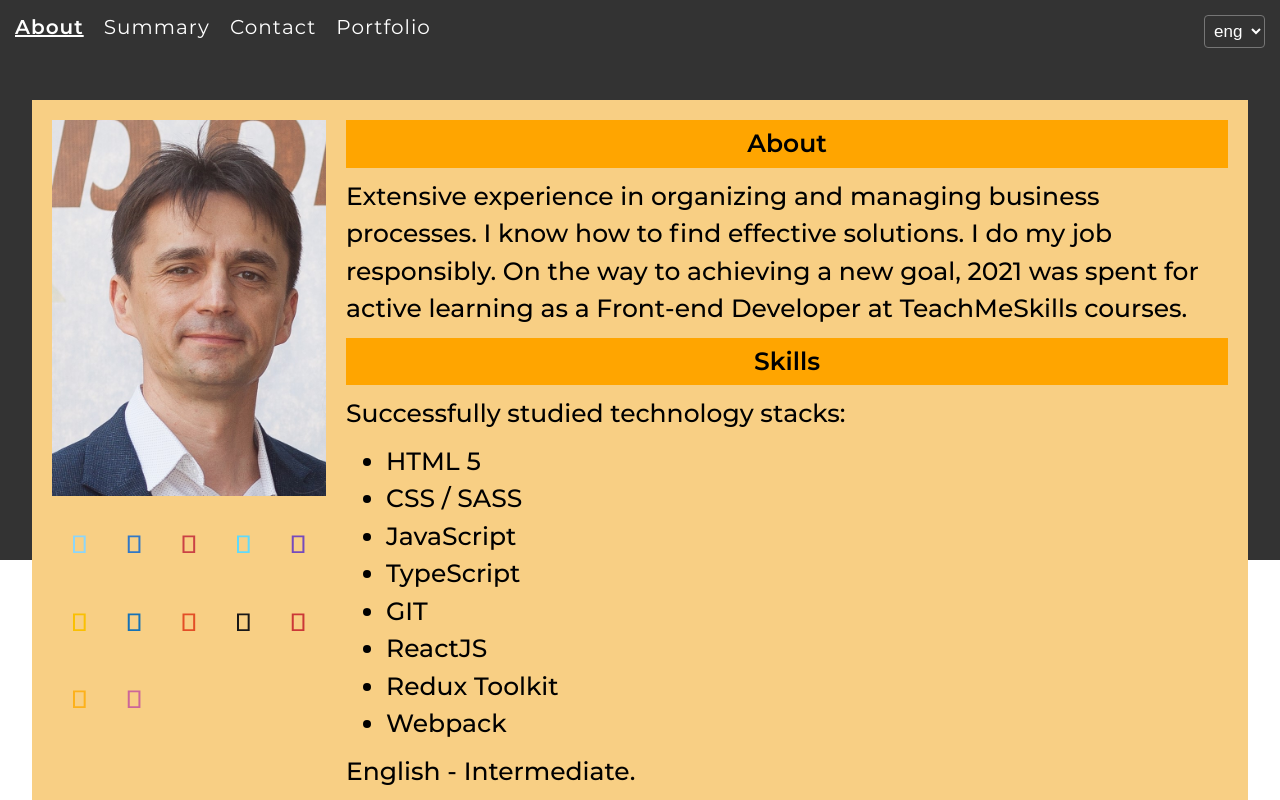
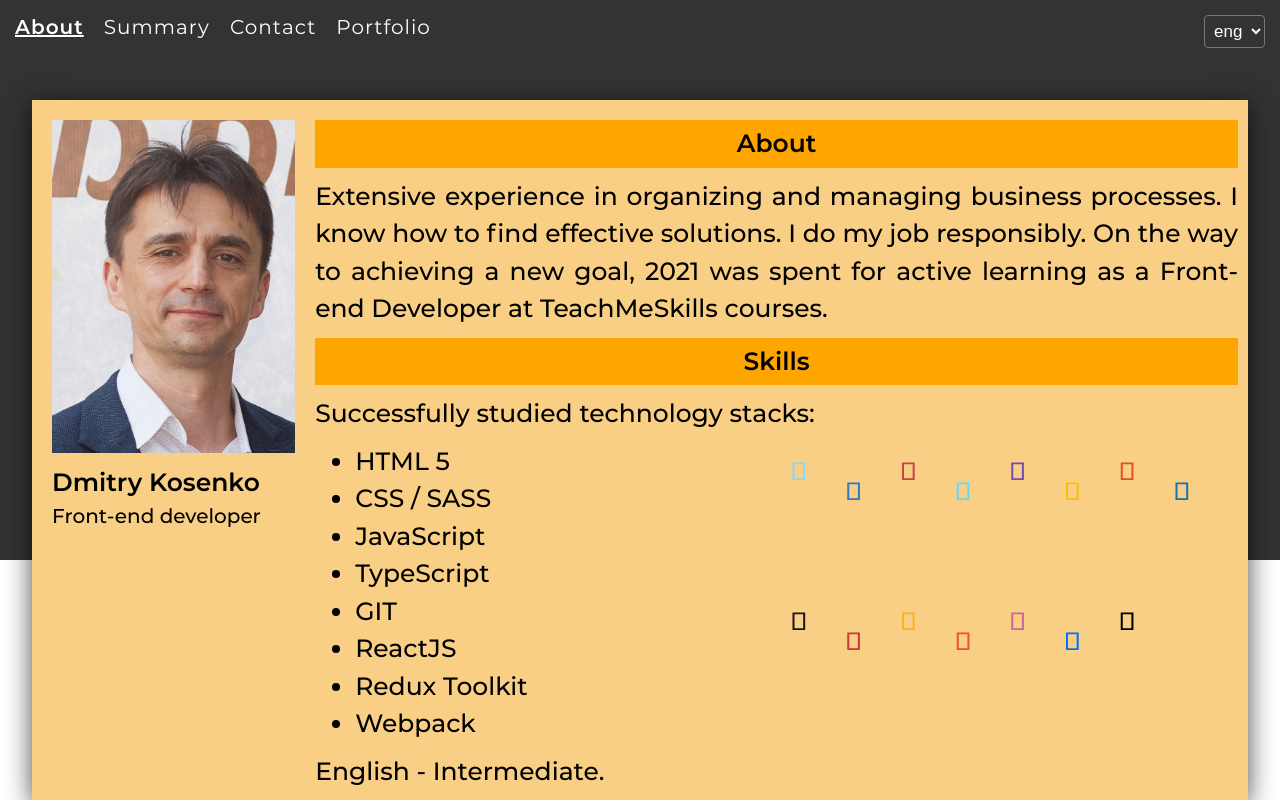
Before and after one commit to Dmitry0403/MyPage, a React app: page / in a window 1280 px wide. Built offline with nearby package versions, Linux system fonts and the light colour scheme.

Commit message:
fixed some styles of aboutPage

```diff
--- a/src/context/language.ts
+++ b/src/context/language.ts
@@ -10,6 +10,7 @@ export const language = {
         objective: "Позиция",
         education: "Образование",
         experience: "Опыт работы",
+        name: "Дмитрий Косенко",
         internship: "31.01 - 24.03.2022: стажировка SolbegSoft",
         courses:
             "22.04 – 22.12.2021: курсы «TeachMeSkills» Front-end Developer",
@@ -41,6 +42,7 @@ export const language = {
         objective: "Objective",
         education: "Education",
         experience: "Work experience",
+        name: "Dmitry Kosenko",
         internship: "31.01 - 24.03.2022: SolbegSoft internship",
         courses:
             "22.04 – 22.12.2021: courses «TeachMeSkills» Front-end Developer",
--- a/src/pages/AboutPage/AboutPage.tsx
+++ b/src/pages/AboutPage/AboutPage.tsx
@@ -1,13 +1,13 @@
 import React from "react";
 import css from "./styles.module.css";
+import { useLanguage } from "../../context";
 import foto from "../../img/avatar2.jpg";
-import { useLanguage } from "../../context";
 
 export const AboutPage: React.FC = () => {
     const { languageTheme: language } = useLanguage();
 
     const skills = [
-        "HTML 5",
+        `HTML 5`,
         "CSS / SASS",
         "JavaScript",
         "TypeScript",
@@ -24,30 +24,27 @@ export const AboutPage: React.FC = () => {
         "ic_react",
         "ic_redux",
         "ic_javascript",
+        "ic_html5",
         "ic_css3",
-        "ic_html5",
         "ic_github",
         "ic_npm",
         "ic_prettier",
+        "ic_git",
         "ic_sass",
+        "ic_antdesign",
+        "ic_bem",
     ];
 
     return (
-        <div className={css.aboutPage}>
-            <div className={css.sideContainer}>
+        <div className={css.section}>
+            <div className={css.leftSideContainer}>
                 <div className={css.foto}>
                     <img src={foto} alt="foto" />
                 </div>
-                <div className={css.icons}>
-                    {iconsLeft.map((el) => (
-                        <span
-                            key={el}
-                            className={css[`${el}`] + " " + css.icon}
-                        ></span>
-                    ))}
-                </div>
+                <div className={css.name}>{language.name}</div>
+                <div className={css.objective}>{language.objectiveContent}</div>
             </div>
-            <div className={css.content}>
+            <div className={css.rightSideContainer}>
                 <div className={css.title}>{language.about}</div>
                 <div className={css.text}>{language.aboutContent}</div>
                 <div className={css.title}>{language.skills}</div>
@@ -58,6 +55,23 @@ export const AboutPage: React.FC = () => {
                             <li key={el}>{el}</li>
                         ))}
                     </ul>
+                    <div className={css.icons}>
+                        {iconsLeft.map((el, index) =>
+                            index % 2 === 0 ? (
+                                <span
+                                    key={el}
+                                    className={css[`${el}`] + " " + css.icon}
+                                ></span>
+                            ) : (
+                                <span
+                                    key={el}
+                                    className={
+                                        css[`${el}`] + " " + css.iconPadding30
+                                    }
+                                ></span>
+                            )
+                        )}
+                    </div>
                 </div>
                 <div className={css.text}>{language.englishContent}</div>
             </div>
--- a/src/pages/AboutPage/styles.module.css
+++ b/src/pages/AboutPage/styles.module.css
@@ -1,9 +1,32 @@
-.aboutPage {
+.section {
     display: flex;
+    height: 100%;
 }
 
-.sideContainer {
+.leftSideContainer {
     margin-right: 20px;
+}
+
+.foto {
+    overflow: hidden;
+}
+
+.foto img {
+    width: 100%;
+}
+
+.name {
+    font-weight: 600;
+}
+
+.objective {
+    font-size: 20px;
+}
+
+.rightSideContainer {
+    max-width: 78%;
+    height: 100%;
+    overflow: auto;
 }
 
 .icons {
@@ -11,30 +34,26 @@
     flex-wrap: wrap;
 }
 
-.foto {
-    width: 100%;
-    max-height: 600px;
-    overflow: hidden;
+.icon {
+    padding: 10px;
 }
 
-.foto img {
-    width: 100%;
-}
-
-.content {
-    max-width: 75%;
+.iconPadding30 {
+    padding: 30px;
 }
 
 .title {
-    background-color: orange;
+    background-color: rgb(255, 165, 0);
     padding: 5px 25px;
+    margin-right: 10px;
     font-size: 25px;
     font-weight: 600;
     text-align: center;
 }
 
 .text {
-    padding: 10px 0 10px 0;
+    padding: 10px 10px 10px 0;
+    text-align: justify;
 }
 
 .listContainer {
@@ -44,10 +63,6 @@
 .list {
     margin: 0;
     min-width: 50%;
-}
-
-.icon {
-    padding: 20px;
 }
 
 .ic_bem:before {
@@ -120,13 +135,24 @@
 }
 
 @media screen and (max-width: 767px) {
-    .aboutPage {
-        display: block;
+    .section {
+        flex-direction: column;
+        overflow: auto;
     }
-    .content {
+    .rightSideContainer {
         max-width: 100%;
+        overflow: unset;
+    }
+    .leftSideContainer {
+        margin: 0 0 10px 0;
     }
     .list {
         width: 100%;
     }
+    .title {
+        margin: 0;
+    }
+    .text {
+        padding-right: 0;
+    }
 }
--- a/src/pages/MasterPage/MasterPage.tsx
+++ b/src/pages/MasterPage/MasterPage.tsx
@@ -1,6 +1,7 @@
 import React from "react";
 import { Outlet } from "react-router-dom";
 import { Header } from "../../components/Header";
+
 import css from "./styles.module.css";
 
 export const MasterPage: React.FC = () => {
--- a/src/pages/MasterPage/styles.module.css
+++ b/src/pages/MasterPage/styles.module.css
@@ -12,13 +12,23 @@
     width: 95%;
     background: rgb(253, 252, 252);
     height: calc(100vh - 100px);
+    box-shadow: 0px 5px 25px 0px rgb(0, 0, 0, 0.7);
 }
 
 .subContainerChildren {
     height: 100%;
-    overflow: auto;
     background-color: #f8cf84;
-    padding: 20px;
+    padding: 20px 0 0 20px;
     font-weight: 500;
     line-height: 1.5;
 }
+
+@media screen and (max-width: 767px) {
+    .containerChildren {
+        box-shadow: unset;
+    }
+
+    .subContainerChildren {
+        padding: 20px;
+    }
+}
```
